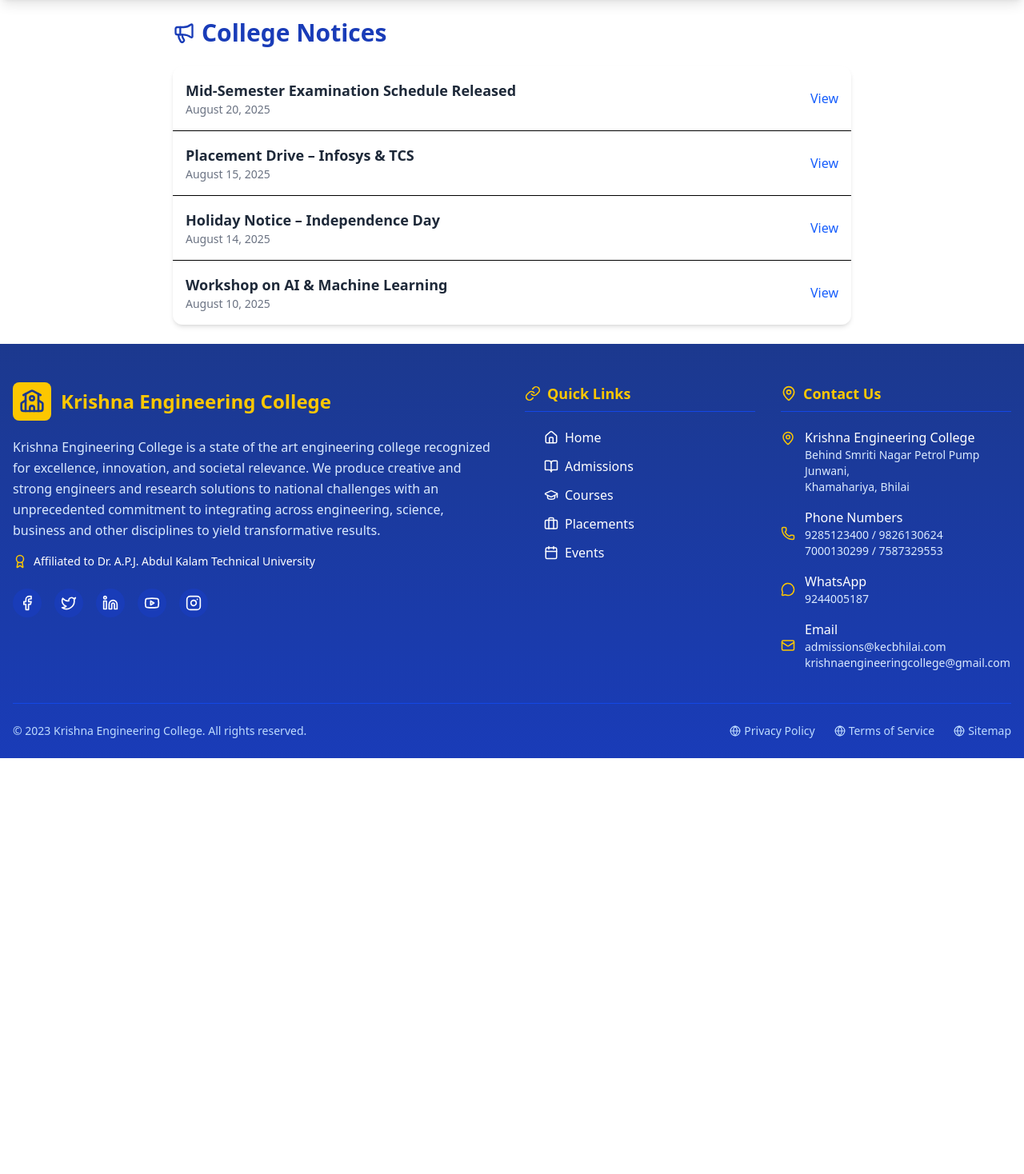
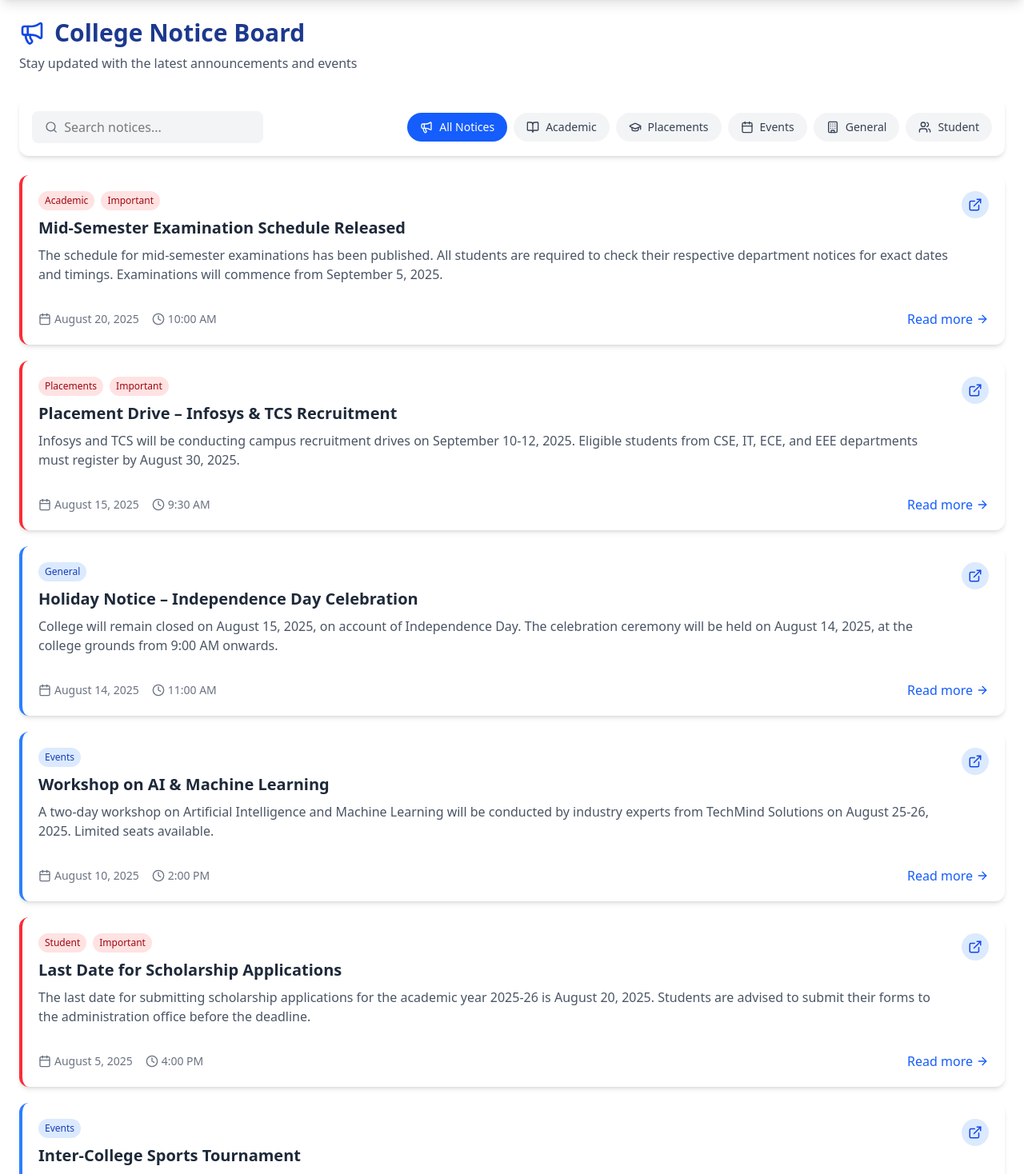
Before and after one commit to Shiv0717/college, a React (Vite) app: page /notice in a window 1280 px wide. Shown: the part 162-1630 px from the top of the page at 80% size. Before the commit the page ends 1110 px from the top, so only its background shows below. Built offline with nearby package versions, Linux system fonts and the light colour scheme.

Commit message:
Update CategoryMenu and Notice page

```diff
--- a/src/components/CategoryMenu.jsx
+++ b/src/components/CategoryMenu.jsx
@@ -14,7 +14,7 @@ const categories = [
   { name: "About Us", path: "about", icon: Users },
   { name: "Infrastructure", path: "#", icon: Building },
   { name: "Research & Development", path: "#", icon: Building },
-  { name: "Notices & Media", path: "#", icon: Bell },
+  { name: "Notices & Media", path: "notice", icon: Bell },
   { name: "Admission", path: "admission", icon: Clipboard },
 ];
 
--- a/src/pages/Notice.jsx
+++ b/src/pages/Notice.jsx
@@ -1,61 +1,286 @@
-import React from "react";
-import { Megaphone } from "lucide-react"; // using lucide-react for icons
+import React, { useState } from "react";
+import { motion, AnimatePresence } from "framer-motion";
+import {
+  Megaphone,
+  Calendar,
+  Clock,
+  ArrowRight,
+  ExternalLink,
+  Filter,
+  Search,
+  BookOpen,
+  GraduationCap,
+  Building,
+  Users
+} from "lucide-react";
 
 const Notice = () => {
+  const [activeFilter, setActiveFilter] = useState("all");
+  const [searchQuery, setSearchQuery] = useState("");
+
+  const noticeCategories = [
+    { id: "all", name: "All Notices", icon: <Megaphone size={16} /> },
+    { id: "academic", name: "Academic", icon: <BookOpen size={16} /> },
+    { id: "placement", name: "Placements", icon: <GraduationCap size={16} /> },
+    { id: "event", name: "Events", icon: <Calendar size={16} /> },
+    { id: "general", name: "General", icon: <Building size={16} /> },
+    { id: "student", name: "Student", icon: <Users size={16} /> },
+  ];
+
   const notices = [
     {
       id: 1,
       title: "Mid-Semester Examination Schedule Released",
       date: "August 20, 2025",
+      time: "10:00 AM",
+      category: "academic",
+      content: "The schedule for mid-semester examinations has been published. All students are required to check their respective department notices for exact dates and timings. Examinations will commence from September 5, 2025.",
+      important: true,
       link: "#",
     },
     {
       id: 2,
-      title: "Placement Drive – Infosys & TCS",
+      title: "Placement Drive – Infosys & TCS Recruitment",
       date: "August 15, 2025",
+      time: "9:30 AM",
+      category: "placement",
+      content: "Infosys and TCS will be conducting campus recruitment drives on September 10-12, 2025. Eligible students from CSE, IT, ECE, and EEE departments must register by August 30, 2025.",
+      important: true,
       link: "#",
     },
     {
       id: 3,
-      title: "Holiday Notice – Independence Day",
+      title: "Holiday Notice – Independence Day Celebration",
       date: "August 14, 2025",
+      time: "11:00 AM",
+      category: "general",
+      content: "College will remain closed on August 15, 2025, on account of Independence Day. The celebration ceremony will be held on August 14, 2025, at the college grounds from 9:00 AM onwards.",
+      important: false,
       link: "#",
     },
     {
       id: 4,
       title: "Workshop on AI & Machine Learning",
       date: "August 10, 2025",
+      time: "2:00 PM",
+      category: "event",
+      content: "A two-day workshop on Artificial Intelligence and Machine Learning will be conducted by industry experts from TechMind Solutions on August 25-26, 2025. Limited seats available.",
+      important: false,
+      link: "#",
+    },
+    {
+      id: 5,
+      title: "Last Date for Scholarship Applications",
+      date: "August 5, 2025",
+      time: "4:00 PM",
+      category: "student",
+      content: "The last date for submitting scholarship applications for the academic year 2025-26 is August 20, 2025. Students are advised to submit their forms to the administration office before the deadline.",
+      important: true,
+      link: "#",
+    },
+    {
+      id: 6,
+      title: "Inter-College Sports Tournament",
+      date: "July 28, 2025",
+      time: "3:30 PM",
+      category: "event",
+      content: "Annual inter-college sports tournament will be held from September 15-20, 2025. Students interested in participating should register with the sports department by September 5, 2025.",
+      important: false,
       link: "#",
     },
   ];
 
+  const filteredNotices = notices.filter(notice => {
+    const matchesCategory = activeFilter === "all" || notice.category === activeFilter;
+    const matchesSearch = notice.title.toLowerCase().includes(searchQuery.toLowerCase()) ||
+                          notice.content.toLowerCase().includes(searchQuery.toLowerCase());
+    return matchesCategory && matchesSearch;
+  });
+
+  const containerVariants = {
+    hidden: { opacity: 0 },
+    visible: {
+      opacity: 1,
+      transition: {
+        staggerChildren: 0.1
+      }
+    }
+  };
+
+  const itemVariants = {
+    hidden: { opacity: 0, y: 20 },
+    visible: {
+      opacity: 1,
+      y: 0,
+      transition: {
+        duration: 0.5
+      }
+    }
+  };
+
   return (
-    <div className="max-w-4xl mx-auto p-6">
-      <h1 className="text-3xl font-bold mb-6 text-blue-800 flex items-center gap-2">
-        <Megaphone size={28} /> College Notices
+    <div className="max-w-7xl mx-auto p-6">
+      <motion.div
+        initial={{ opacity: 0, y: -20 }}
+        animate={{ opacity: 1, y: 0 }}
+        transition={{ duration: 0.5 }}
+        className="mb-8"
+      >
+        <h1 className="text-3xl font-bold text-blue-900 flex items-center gap-3">
+          <motion.div
+            animate={{ rotate: [0, -5, 0] }}
+            transition={{ repeat: Infinity, duration: 3 }}
+          >
+            <Megaphone size={32} className="text-blue-700" />
+          </motion.div>
+          College Notice Board
         </h1>
+        <p className="text-gray-600 mt-2">Stay updated with the latest announcements and events</p>
+      </motion.div>
 
-      <div className="bg-white shadow-md rounded-xl divide-y">
-        {notices.map((notice) => (
-          <div
+      {/* Filters and Search */}
+      <motion.div
+        initial={{ opacity: 0 }}
+        animate={{ opacity: 1 }}
+        transition={{ delay: 0.2 }}
+        className="bg-white rounded-xl p-4 shadow-md mb-6"
+      >
+        <div className="flex flex-col md:flex-row gap-4 justify-between items-start md:items-center">
+          <div className="flex items-center gap-2 bg-gray-100 px-4 py-2 rounded-lg w-full md:w-auto">
+            <Search size={18} className="text-gray-500" />
+            <input
+              type="text"
+              placeholder="Search notices..."
+              className="bg-transparent outline-none w-full"
+              value={searchQuery}
+              onChange={(e) => setSearchQuery(e.target.value)}
+            />
+          </div>
+
+          <div className="flex flex-wrap gap-2">
+            {noticeCategories.map((category) => (
+              <motion.button
+                key={category.id}
+                whileHover={{ scale: 1.05 }}
+                whileTap={{ scale: 0.95 }}
+                className={`flex items-center gap-2 px-4 py-2 rounded-full text-sm font-medium transition-colors ${activeFilter === category.id ? 'bg-blue-600 text-white' : 'bg-gray-100 text-gray-700 hover:bg-gray-200'}`}
+                onClick={() => setActiveFilter(category.id)}
+              >
+                {category.icon}
+                {category.name}
+              </motion.button>
+            ))}
+          </div>
+        </div>
+      </motion.div>
+
+      {/* Notices List */}
+      <motion.div
+        variants={containerVariants}
+        initial="hidden"
+        animate="visible"
+        className="grid gap-5"
+      >
+        <AnimatePresence>
+          {filteredNotices.length > 0 ? (
+            filteredNotices.map((notice) => (
+              <motion.div
                 key={notice.id}
-            className="p-4 hover:bg-blue-50 transition flex justify-between items-center"
+                variants={itemVariants}
+                layout
+                exit={{ opacity: 0, height: 0 }}
+                transition={{ duration: 0.3 }}
+                className={`bg-white rounded-xl shadow-md overflow-hidden border-l-4 ${notice.important ? 'border-red-500' : 'border-blue-500'}`}
               >
-            <div>
-              <h2 className="text-lg font-semibold text-gray-800">
+                <div className="p-5">
+                  <div className="flex justify-between items-start">
+                    <div className="flex-1">
+                      <div className="flex items-center gap-2 mb-2">
+                        <span className={`px-2 py-1 rounded-full text-xs font-medium ${notice.important ? 'bg-red-100 text-red-800' : 'bg-blue-100 text-blue-800'}`}>
+                          {noticeCategories.find(cat => cat.id === notice.category)?.name}
+                        </span>
+                        {notice.important && (
+                          <span className="px-2 py-1 rounded-full bg-red-100 text-red-800 text-xs font-medium">
+                            Important
+                          </span>
+                        )}
+                      </div>
+                      <h2 className="text-xl font-semibold text-gray-800 mb-2">
                         {notice.title}
                       </h2>
-              <p className="text-sm text-gray-500">{notice.date}</p>
+                      <p className="text-gray-600 mb-4">{notice.content}</p>
                     </div>
-            <a
+                    <motion.a
+                      whileHover={{ scale: 1.1 }}
+                      whileTap={{ scale: 0.9 }}
                       href={notice.link}
-              className="text-blue-600 font-medium hover:underline"
+                      className="ml-4 p-2 bg-blue-100 text-blue-700 rounded-full hover:bg-blue-200 transition-colors"
                     >
-              View
-            </a>
+                      <ExternalLink size={18} />
+                    </motion.a>
                   </div>
-        ))}
+
+                  <div className="flex justify-between items-center mt-4">
+                    <div className="flex items-center gap-4 text-sm text-gray-500">
+                      <div className="flex items-center gap-1">
+                        <Calendar size={16} />
+                        <span>{notice.date}</span>
                       </div>
+                      <div className="flex items-center gap-1">
+                        <Clock size={16} />
+                        <span>{notice.time}</span>
+                      </div>
+                    </div>
+
+                    <motion.a
+                      whileHover={{ x: 5 }}
+                      href={notice.link}
+                      className="text-blue-600 font-medium flex items-center gap-1 hover:underline"
+                    >
+                      Read more <ArrowRight size={16} />
+                    </motion.a>
+                  </div>
+                </div>
+              </motion.div>
+            ))
+          ) : (
+            <motion.div
+              initial={{ opacity: 0 }}
+              animate={{ opacity: 1 }}
+              className="text-center py-12 bg-white rounded-xl shadow-md"
+            >
+              <Megaphone size={48} className="mx-auto text-gray-400 mb-4" />
+              <h3 className="text-xl font-medium text-gray-600">No notices found</h3>
+              <p className="text-gray-500">Try changing your filters or search query</p>
+            </motion.div>
+          )}
+        </AnimatePresence>
+      </motion.div>
+
+      {/* Stats */}
+      <motion.div
+        initial={{ opacity: 0 }}
+        animate={{ opacity: 1 }}
+        transition={{ delay: 0.8 }}
+        className="mt-10 grid grid-cols-2 md:grid-cols-4 gap-4"
+      >
+        <div className="bg-white p-4 rounded-xl shadow-md text-center">
+          <div className="text-2xl font-bold text-blue-900">{notices.length}</div>
+          <div className="text-sm text-gray-600">Total Notices</div>
+        </div>
+        <div className="bg-white p-4 rounded-xl shadow-md text-center">
+          <div className="text-2xl font-bold text-blue-900">{notices.filter(n => n.important).length}</div>
+          <div className="text-sm text-gray-600">Important</div>
+        </div>
+        <div className="bg-white p-4 rounded-xl shadow-md text-center">
+          <div className="text-2xl font-bold text-blue-900">{notices.filter(n => n.category === 'placement').length}</div>
+          <div className="text-sm text-gray-600">Placement Notices</div>
+        </div>
+        <div className="bg-white p-4 rounded-xl shadow-md text-center">
+          <div className="text-2xl font-bold text-blue-900">6</div>
+          <div className="text-sm text-gray-600">Categories</div>
+        </div>
+      </motion.div>
     </div>
   );
 };
```
Lines whose indentation alone changed are shown as unchanged.
